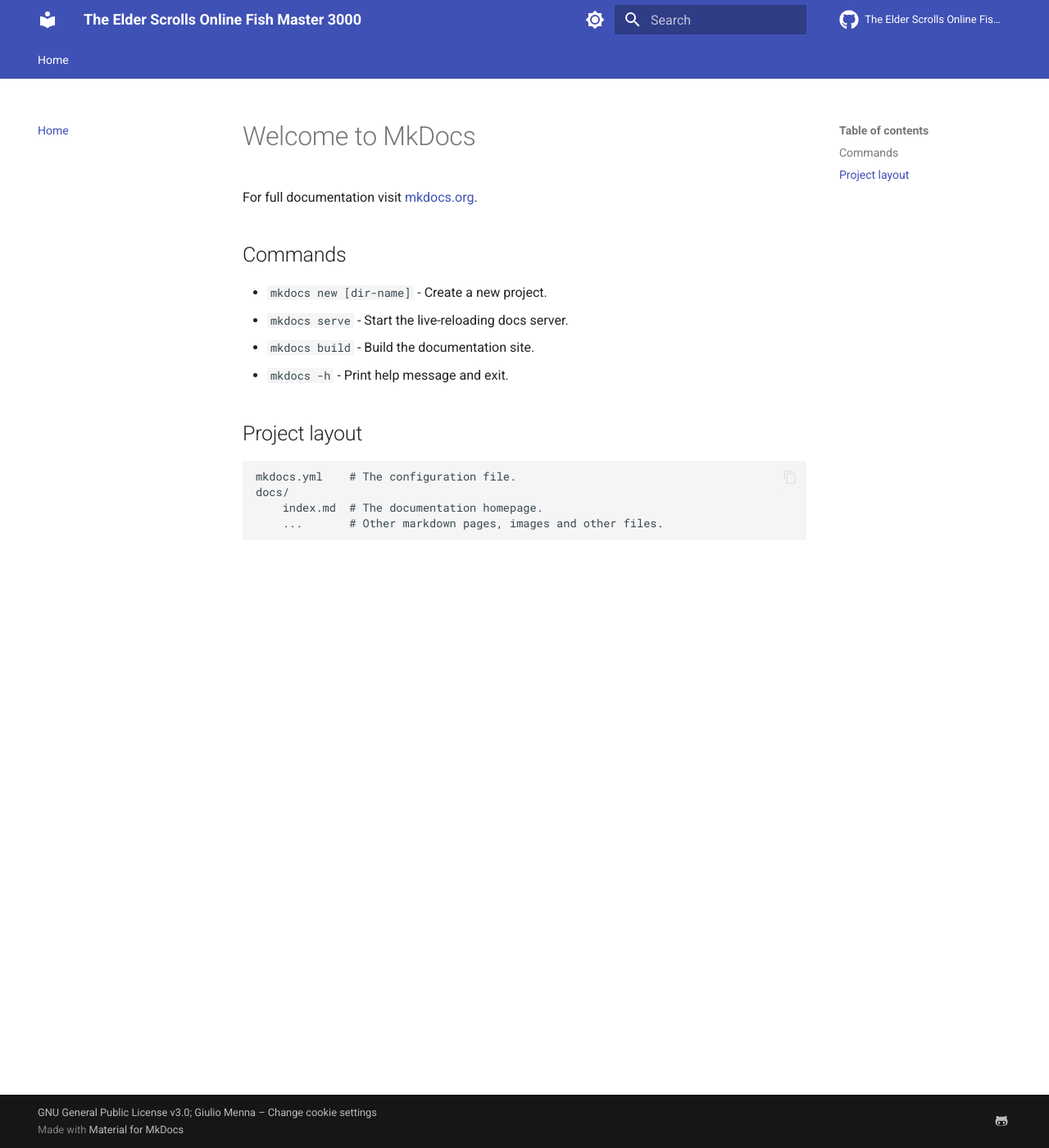
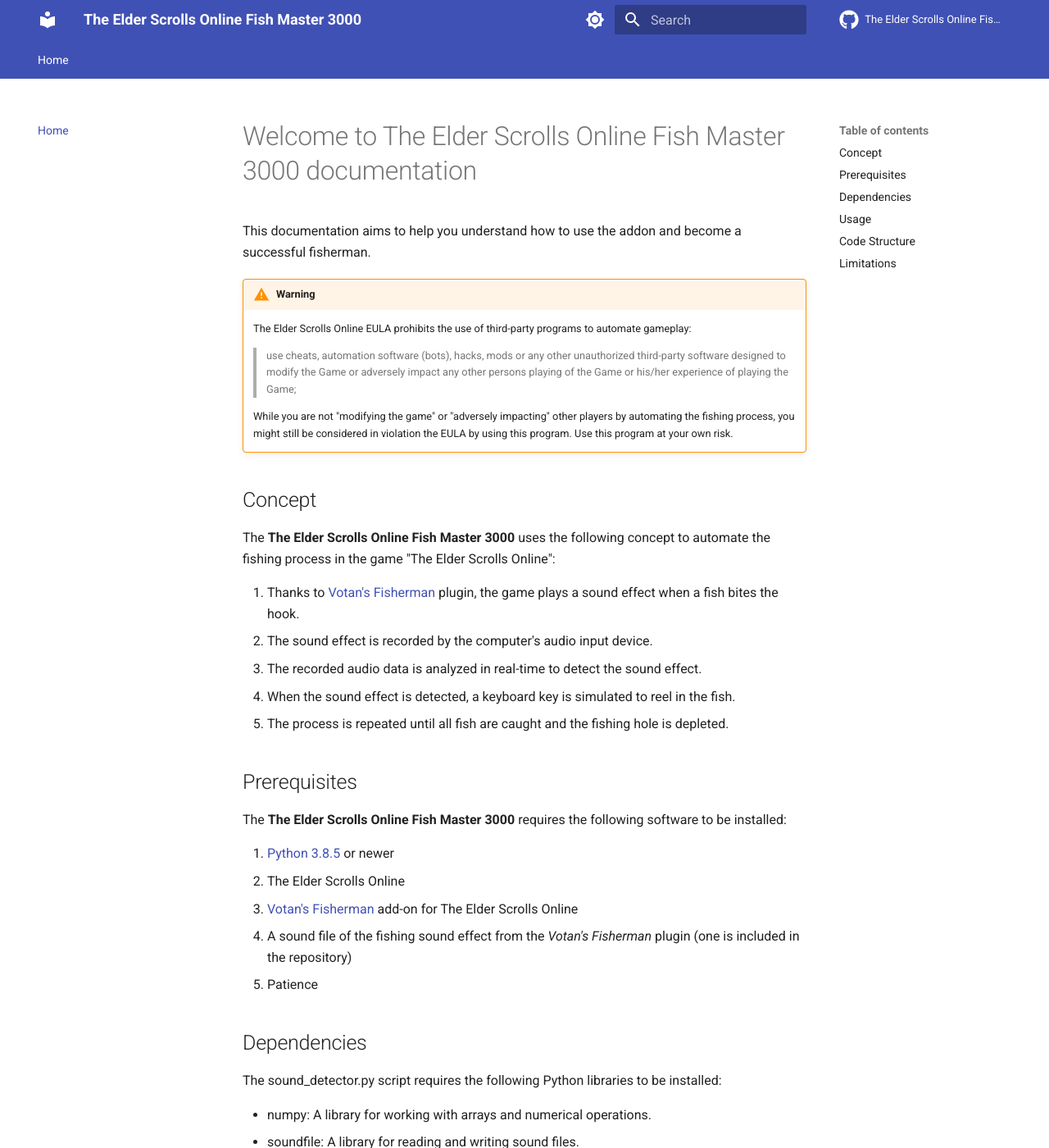
Before and after one commit to Dioscorides/The-Elder-Scrolls-Online-Fish-Master-3000, an MkDocs documentation site: the page built from docs/index.md, in a window 1280 px wide and 1400 px high. Shown: the whole window at 82% size. Built offline with MkDocs 1.6.1 and Material for MkDocs 9.7.7, drawn with Linux system fonts in a browser that asks for light colours; comment, search, counter and statistics services are not loaded; some of the changed text lies outside the part shown.

Commit message:
moved readme contents to documentation for clarity

```diff
--- a/docs/index.md
+++ b/docs/index.md
@@ -1,17 +1,97 @@
-# Welcome to MkDocs
+# Welcome to The Elder Scrolls Online Fish Master 3000 documentation
 
-For full documentation visit [mkdocs.org](https://www.mkdocs.org).
+This documentation aims to help you understand how to use the addon and become a successful fisherman.
 
-## Commands
+!!! warning
+    The Elder Scrolls Online EULA prohibits the use of third-party programs to automate gameplay:
 
-* `mkdocs new [dir-name]` - Create a new project.
-* `mkdocs serve` - Start the live-reloading docs server.
-* `mkdocs build` - Build the documentation site.
-* `mkdocs -h` - Print help message and exit.
+    > use cheats, automation software (bots), hacks, mods or any other unauthorized third-party software designed to modify the Game or adversely impact any other persons playing of the Game or his/her experience of playing the Game;
 
-## Project layout
+    While you are not "modifying the game" or "adversely impacting" other players by automating the fishing process, you might still be considered in violation the EULA by using this program. Use this program at your own risk.
 
-    mkdocs.yml    # The configuration file.
-    docs/
-        index.md  # The documentation homepage.
-        ...       # Other markdown pages, images and other files.
+## Concept
+
+The **The Elder Scrolls Online Fish Master 3000** uses the following concept to automate the fishing process in the game "The Elder Scrolls Online":
+
+1. Thanks to [Votan's Fisherman](https://www.esoui.com/downloads/info918-VotansFisherman.html) plugin, the game plays a sound effect when a fish bites the hook.
+2. The sound effect is recorded by the computer's audio input device.
+3. The recorded audio data is analyzed in real-time to detect the sound effect.
+4. When the sound effect is detected, a keyboard key is simulated to reel in the fish.
+5. The process is repeated until all fish are caught and the fishing hole is depleted.
+
+## Prerequisites
+
+The **The Elder Scrolls Online Fish Master 3000** requires the following software to be installed:
+
+1. [Python 3.8.5](https://www.python.org/downloads/release/python-385/) or newer
+2. The Elder Scrolls Online
+3. [Votan's Fisherman](https://www.esoui.com/downloads/info918-VotansFisherman.html) add-on for The Elder Scrolls Online
+4. A sound file of the fishing sound effect from the _Votan's Fisherman_ plugin (one is included in the repository)
+5. Patience
+
+## Dependencies
+
+The sound_detector.py script requires the following Python libraries to be installed:
+
+- numpy: A library for working with arrays and numerical operations.
+- soundfile: A library for reading and writing sound files.
+- pyaudio: A library for working with audio streams.
+- scipy: A library for scientific computing and signal processing.
+- pyautogui: A library for GUI automation.
+
+## Usage
+
+To use the sound_detector.py script, follow these steps:
+
+1. Install the required Python libraries.
+2. Define the path to the sound file to detect in the `sound_file_path` variable.
+3. Adjust the threshold variable `DETECTION_THRESHOLD` to set the minimum correlation value required for the sound file to be detected. The lower, the more sensitive.
+4. Adjust the `MINIMUM_INTERVAL_BETWEEN_DETECTIONS` variable to set the minimum time between sound file detections.
+5. Adjust the key variable `KEY_TO_PRESS` to set the keyboard key to simulate.
+6. Adjust the `MINIMUM_INTERVAL_BETWEEN_KEY_PRESSES` variable to set the minimum time between keyboard key presses.
+7. Adjust the `DELAY_TIME_LOWER_BOUND` and `DELAY_TIME_UPPER_BOUND` variables to set the pause time after the first keyboard key press.
+8. Run the sound_detector.py script.
+
+The script will start recording audio data from the default audio input device. When the selected sound file is detected in the audio data, the script will simulate a keyboard key press using pyautogui.press(key).
+
+Carefully read the `sound_detector.py` script and adjust the variables to match your system and requirements.
+
+## Code Structure
+
+The sound_detector.py script is structured as follows:
+
+1. Import the required Python libraries.
+2. Define the path to the sound file to detect.
+3. Load the sound file.
+4. Define the length of the audio data to record.
+5. Define the threshold for sound detection.
+6. Define the minimum time between detections.
+7. Define the keyboard key to simulate.
+8. Define the minimum time between key presses.
+9. Define the pause time after the first key press.
+10. Resample the sound file to match the length of the audio data.
+11. Define the callback function for recording audio.
+12. Initialize the audio stream.
+13. Start recording audio.
+14. Wait for user input to stop recording.
+15. Stop recording audio and close the audio stream.
+
+The callback function is the main function that is called by the audio stream to process the audio data. The callback function performs the following steps:
+
+- Convert the audio data to a numpy array.
+- Reshape the sound file to match the shape of the audio data.
+- Cross-correlate the audio data with the sound file.
+- Calculate the maximum correlation value.
+- Check if the sound file is detected and enough time has passed since the last detection and key press.
+- Simulate a keyboard key press using pyautogui.press(key).
+- Update the time of the last detection and key press.
+- Wait for the pause time.
+- Add a random delay time between 0.3 and 1.2 seconds.
+- Simulate a keyboard key press again using pyautogui.press(key).
+
+## Limitations
+
+The sound_detector.py script has the following limitations:
+
+- The script can only detect sound files that match the length and format of the resampled sound file.
+- The script may produce false positives if the audio data contains noise or other sounds that match the sound file.
```
Also changed, not shown: README.md (+0 -105 lines).
